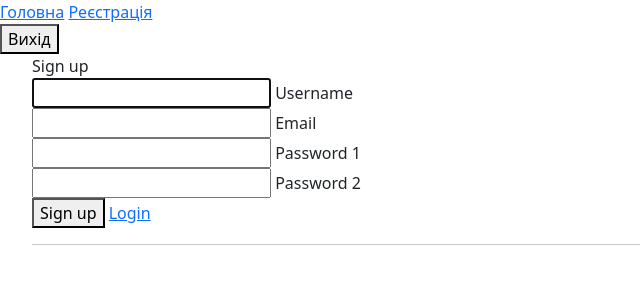
After one commit to Nikita3421/Portal_Group, a Django app: page /signup/ in a window 1280 px wide. The commit adds this page. Shown: the top 300 px of the page, without its empty margins (0-640 px from the left). Run offline with Django 5.2, Linux system fonts and the light colour scheme.

Commit message:
added login, logout, signup

```diff
--- a/Portal_Group/urls.py
+++ b/Portal_Group/urls.py
@@ -15,8 +15,9 @@ Including another URLconf
     2. Add a URL to urlpatterns:  path('blog/', include('blog.urls'))
 """
 from django.contrib import admin
-from django.urls import path
+from django.urls import path, include
 
 urlpatterns = [
     path('admin/', admin.site.urls),
+    path('', include('auth_sys.urls')),
 ]
--- /dev/null
+++ b/auth_sys/forms.py
@@ -0,0 +1,15 @@
+from django.shortcuts import render
+from django import forms
+from django.contrib.auth.forms import UserCreationForm, AuthenticationForm
+from django.contrib.auth.models import User
+
+class SignUpForm(UserCreationForm):
+    email = forms.EmailField(max_length=63)
+
+    class Meta:
+        model = User
+        fields = ['username', 'email', 'password1', 'password2']
+
+class LoginForm(AuthenticationForm):
+    def __init__(self, *args, **kwargs):
+        super(LoginForm, self).__init__(*args, **kwargs)
--- /dev/null
+++ b/auth_sys/urls.py
@@ -0,0 +1,10 @@
+from django.urls import path
+from auth_sys import views
+
+urlpatterns = [
+    path('login/', views.LoginView.as_view(), name="login"),
+    path('logout/', views.logout_view, name='logout'),
+    path('signup/', views.SignUpView.as_view(), name="signup"),
+]
+
+app_name = "auth_sys"
--- a/auth_sys/views.py
+++ b/auth_sys/views.py
@@ -1,3 +1,28 @@
-from django.shortcuts import render
+from django.shortcuts import render, redirect
+from auth_sys.forms import SignUpForm, LoginForm, UserCreationForm
+from django.views.generic import CreateView
+from django.contrib.auth.views import LoginView, LogoutView
+from django.contrib.auth import login, logout
+from django.urls import reverse_lazy
 
-# Create your views here.
+class SignUpView(CreateView):
+    template_name = "auth_sys/signup.html"
+    form_class = SignUpForm
+    success_url = reverse_lazy('login')
+
+    def form_valid(self, form):
+        user = form.save()
+        login(self.request, user)
+        return redirect(reverse_lazy("auth_sys:login"))
+
+
+class LoginView(LoginView):
+    form_class = LoginForm
+    template_name = "auth_sys/login.html"
+    redirect_authenticated_user = True
+    authentication_form = LoginForm
+
+
+def logout_view(request):
+    logout(request)
+    return redirect(reverse_lazy("auth_syst:login"))
--- /dev/null
+++ b/templates/auth_sys/signup.html
@@ -0,0 +1,27 @@
+{% extends "base.html" %}
+{% block content %}
+<ul>Sign up</form>
+<form method="post">
+    {% csrf_token %}
+    <div>
+        {{ form.username }}
+        <label for="username">Username</label>
+    </div>
+    <div>
+        {{ form.email }}
+        <label for="email">Email</label>
+    </div>
+    <div>
+        {{ form.password1 }}
+        <label for="password1">Password 1</label>
+    </div>
+    <div>
+        {{ form.password2 }}
+        <label for="password2">Password 2</label>
+    </div>
+    <button type="submit">Sign up</button>
+    <a href="{% url 'auth_sys:login' %}">Login</a>
+    <hr>
+</form>
+
+{% endblock content %}
--- a/templates/base.html
+++ b/templates/base.html
@@ -7,13 +7,12 @@
 </head>
 <body>
     <nav>
-        <ul>Hello world</ul>
-        {% comment %} <a href="{% url 'track:task-list' %}">Головна</a>
-        <a href="{% url 'track:register' %}">Реєстрація</a>
-        <form action="{% url 'track:logout' %}" method="post">
+        <a href="#">Головна</a>
+        <a href="{% url 'auth_sys:signup' %}">Реєстрація</a>
+        <form action="{% url 'auth_sys:logout' %}" method="post">
             {% csrf_token %}
             <button type="submit">Вихід</button>
-        </form> {% endcomment %}
+        </form>
     </nav>
 
     {% block content %}
```
Also changed, not shown: Portal_Group/settings.py (+9 -1 lines), templates/auth_sys/login.html (added, +19 -0 lines), static/css/style.css (added).
